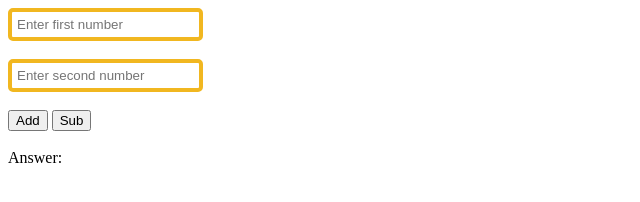
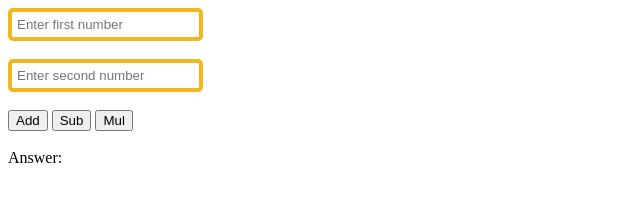
Before and after one commit to ddjain/githubdemo, a plain HTML site: page index.html in a window 1280 px wide. Shown: the whole page, without its empty margins (0-640 px from the left). Drawn offline with Linux system fonts and the light colour scheme.

Commit message:
implemented multiplication

```diff
--- a/app.js
+++ b/app.js
@@ -21,3 +21,10 @@ function sub(){
   var output=number1+number2;
   setNumber(output)
 }
+
+function mul(){
+  var input=getNumber();
+  const {number1,number2}=input;
+  var output=number1*number2;
+  setNumber(output)
+}
--- a/index.html
+++ b/index.html
@@ -31,6 +31,7 @@
     <br>
     <button type="button" onclick="add()"  name="button">Add</button>
     <button type="button" onclick="sub()"  name="button">Sub</button>
+    <button type="button" onclick="mul()"  name="button">Mul</button>
     <br><br>
     Answer:  <span id="answer"> </span>
   </body>
```
